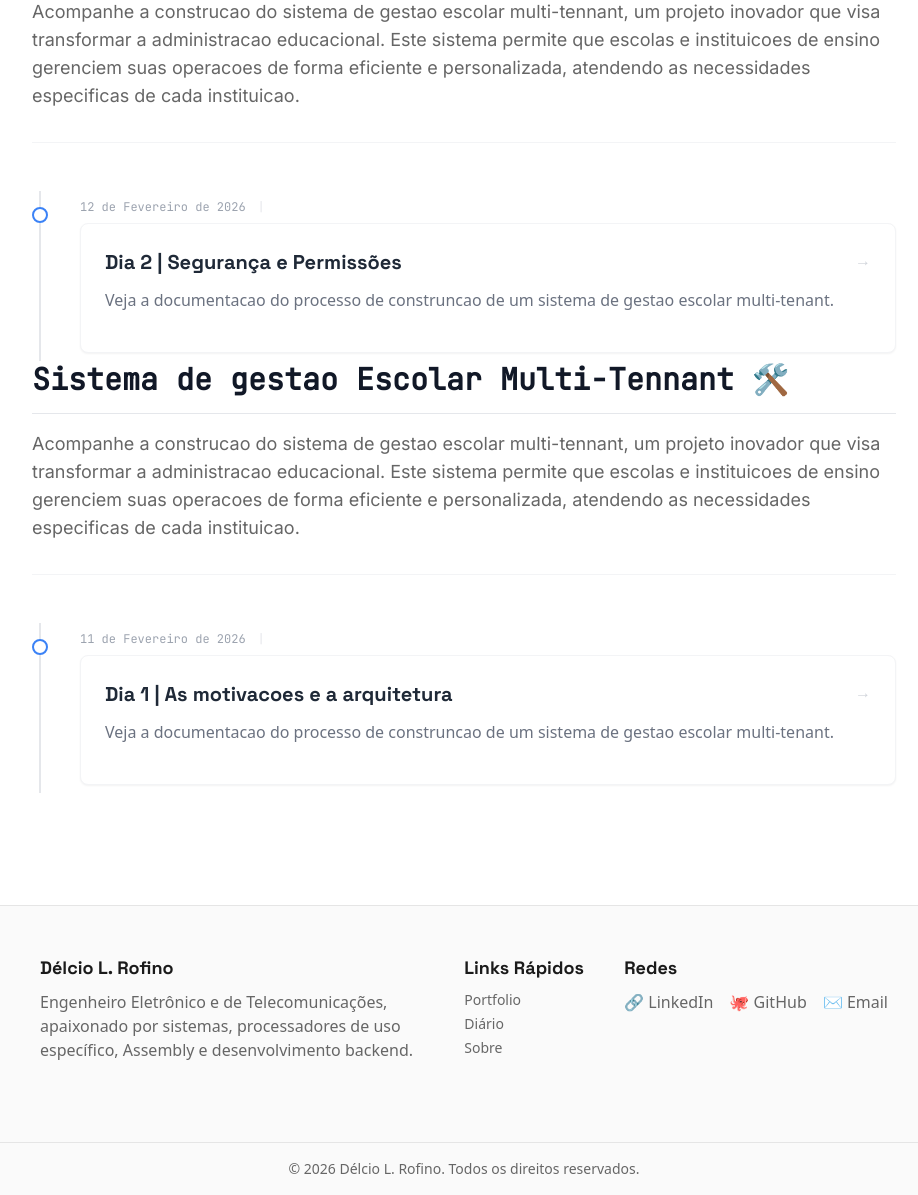
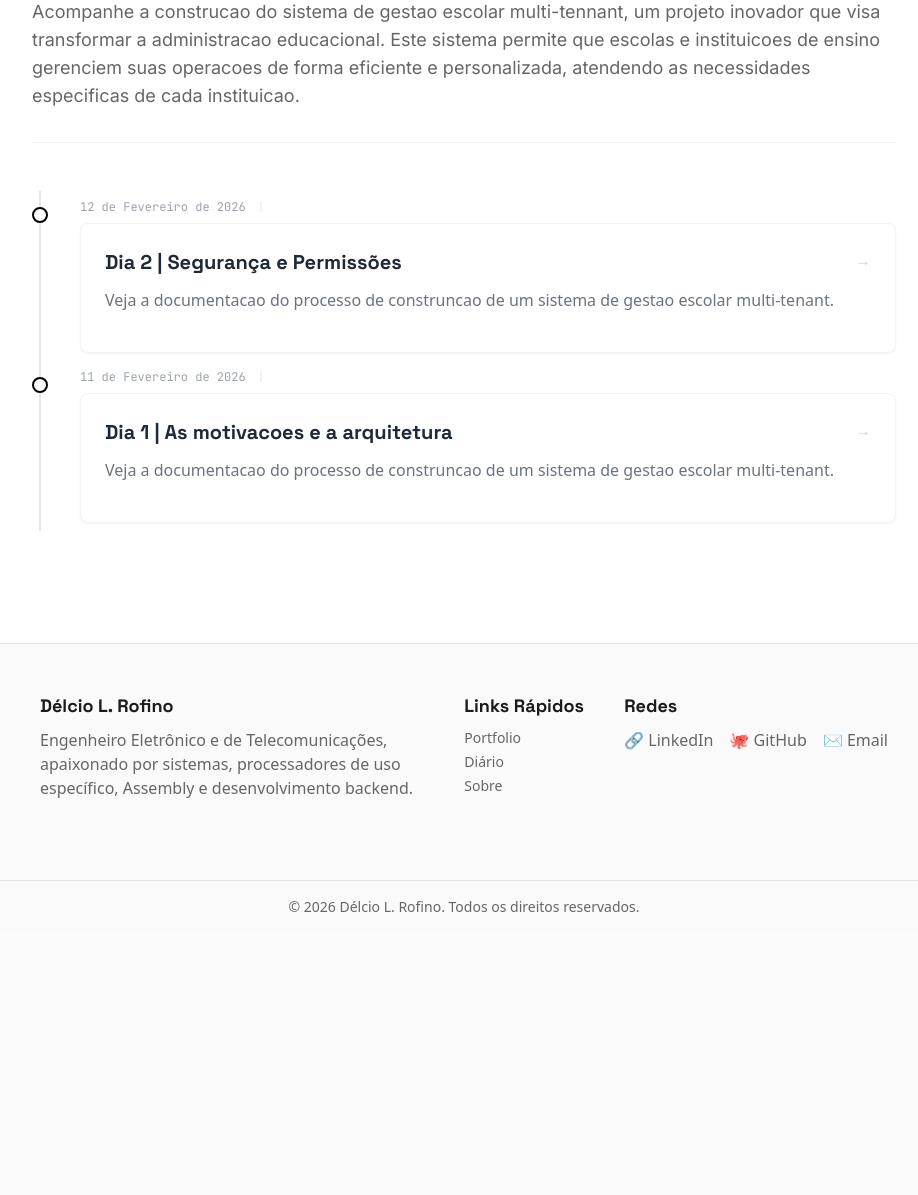
Before and after one commit to delcioleonardorofino/Journal, a Flask app: page /multitenant in a window 1280 px wide. Shown: the part 249-1444 px from the top of the page, without its empty margins (176-1094 px from the left). After the commit the page ends 1161 px from the top, so only its background shows below. Run offline with Flask 3, Linux system fonts and the light colour scheme; some libraries are stand-ins or nearby versions.

Commit message:
eddit of build in public articles listing margins

```diff
--- a/backend/templates/multitennant.html
+++ b/backend/templates/multitennant.html
@@ -5,7 +5,7 @@
 
 
 <div class="max-w-4xl mx-auto px-4 py-12 font-sans md:mt-16">
-    {% for post in articles %}
+
     <header class="mb-8 border-b border-gray-100 pb-8 md:mb-12">
         <h1 class="text-2xl font-mono font-bold text-gray-900 mb-4 md:text-3xl">Sistema de gestao Escolar Multi-Tennant 🛠️</h1>
         <hr>
@@ -14,6 +14,8 @@
             Acompanhe a construcao do sistema de gestao escolar multi-tennant, um projeto inovador que visa transformar a administracao educacional. Este sistema permite que escolas e instituicoes de ensino gerenciem suas operacoes de forma eficiente e personalizada, atendendo as necessidades especificas de cada instituicao.
     </header>
 
+    {% for post in articles %}
+
         <div class="relative flex flex-col gap-8 posts py-2">
 
             <div class="absolute left-[7px] top-0 bottom-0 w-[2px] bg-gray-200"></div>
@@ -21,7 +23,7 @@
 
             <div class="flex flex-col relative pl-10 md:pl-12 group">
 
-        <div class="absolute left-0 top-2 w-4 h-4 bg-white border-2 border-blue-500 rounded-full z-10 group-hover:bg-gray-500 transition-colors duration-300"></div>
+                <div class="absolute left-0 top-2 w-4 h-4 bg-white border-2 border-black rounded-full z-10 group-hover:bg-gray-500 transition-colors duration-300"></div>
 
                 <div class="flex items-center gap-3 mb-2 font-mono text-xs text-gray-400">
                     <span>{{ post.date | safe }}</span>
@@ -29,10 +31,10 @@
                 </div>
 
                 <a href="/articles/{{post.id}}" class="block">
-            <div class="bg-white p-5 md:p-6 rounded-lg border border-gray-100 shadow-sm hover:shadow-md hover:border-blue-200 transition-all duration-300">
+                    <div class="bg-white p-5 md:p-6 rounded-lg border border-gray-100 shadow-sm hover:shadow-md hover:border-grey-100 transition-all duration-300">
 
                         <div class="flex justify-between items-start">
-                    <h3 class="font-display font-semibold text-xl text-gray-800 group-hover:text-blue-600 transition-colors">
+                            <h3 class="font-display font-semibold text-xl text-gray-800 group-hover:text-gray-600 transition-colors">
                                 {{ post.title | safe }}
                             </h3>
                             <span class="text-gray-300 group-hover:text-blue-500 transition-transform group-hover:translate-x-1">→</span>
@@ -63,8 +65,9 @@
                 </a>
             </div>
 
+        </div>
+
+    {% endfor %}
 
 </div>
-{% endfor %}
-</div>
 {% endblock %}
```
Lines whose indentation alone changed are shown as unchanged.
